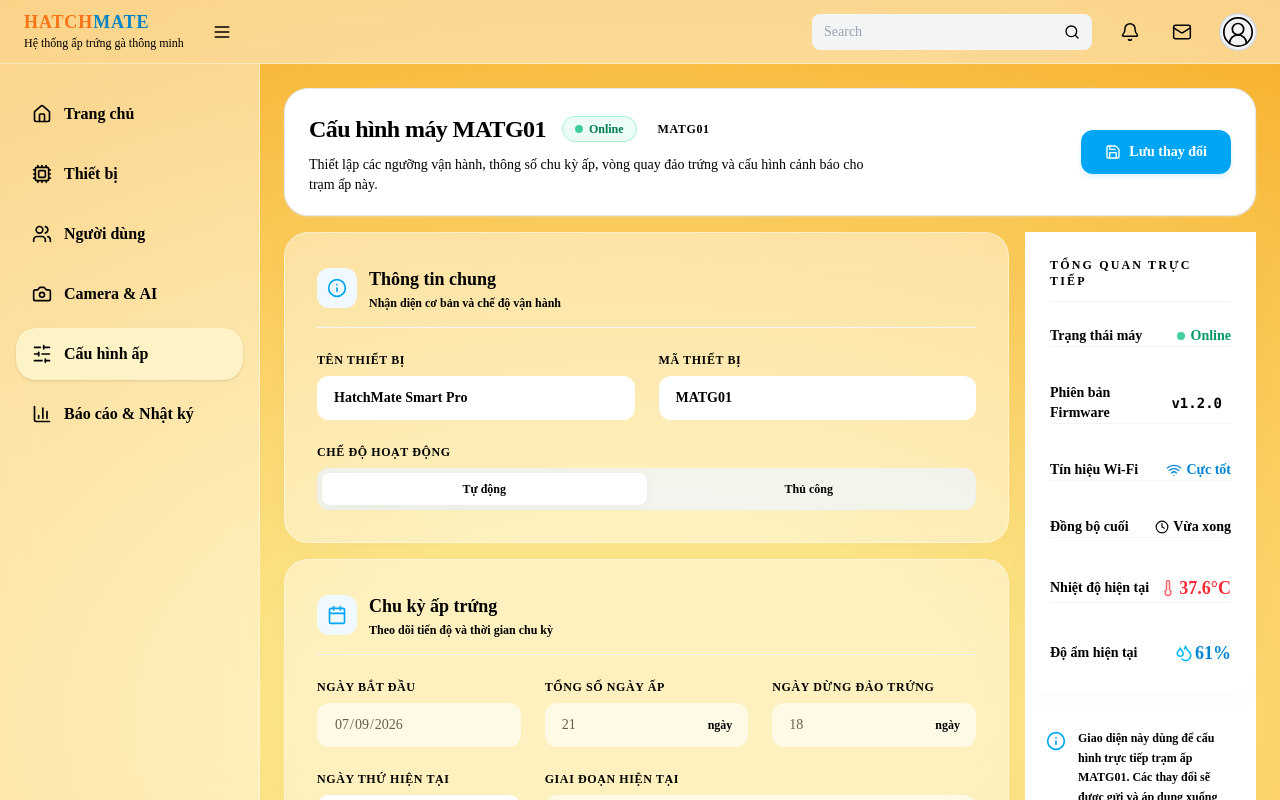
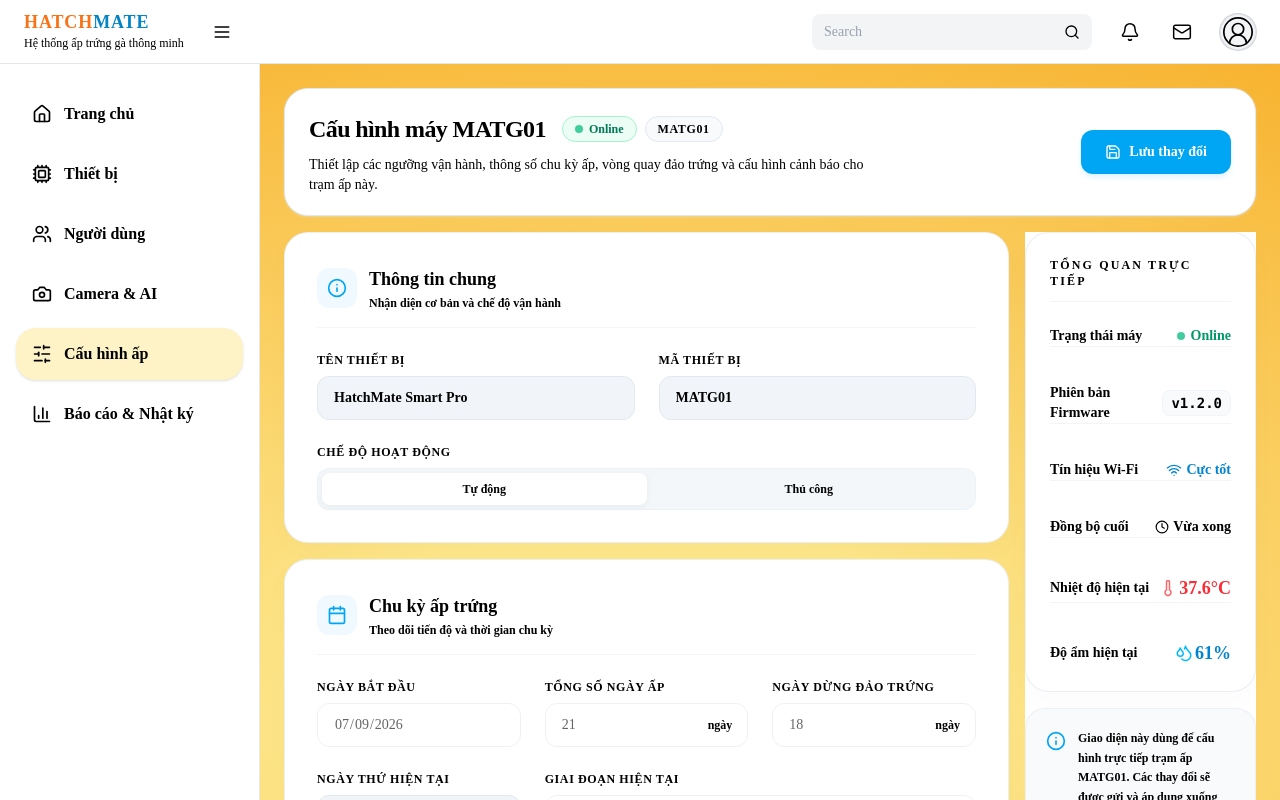
Before and after one commit to NhuYtech/hatchmateweb, a Next.js app: page /settings in a window 1280 px wide. Built offline with nearby package versions, Linux system fonts and the light colour scheme; no server answers; the database is empty.

Commit message:
feat: completely remove global glassmorphism transparency theme overrides for solid colors

```diff
--- a/app/globals.css
+++ b/app/globals.css
@@ -72,51 +72,7 @@ body {
   }
 }
 
-/* ==========================================
-   GLOBAL GLASSMORPHISM THEME OVERRIDES
-   ========================================== */
 
-/* Áp dụng kính mờ cho Sidebar, Topbar, Thẻ Card và Khung nội dung trắng */
-.bg-white,
-.bg-white\/95,
-div[class*="bg-gradient-to-br"] {
-  background-color: rgba(255, 255, 255, 0.45) !important;
-  background-image: none !important; /* Tắt dải gradient đục của thẻ KPI */
-  backdrop-filter: blur(16px) !important;
-  -webkit-backdrop-filter: blur(16px) !important;
-  border-color: rgba(255, 255, 255, 0.4) !important;
-}
-
-/* Tinh chỉnh các phần tử phụ: Bảng dữ liệu, hàng, bộ lọc */
-.bg-slate-50,
-.bg-slate-50\/50,
-.bg-slate-100,
-tr.border-b {
-  background-color: rgba(255, 255, 255, 0.25) !important;
-  border-color: rgba(255, 255, 255, 0.2) !important;
-}
-
-/* Đồng bộ màu trắng tinh cho ô nhập liệu, bộ chọn, nhãn bọc tìm kiếm và ô thông tin tĩnh */
-html body input:not(.bg-transparent),
-html body select,
-html body button.bg-slate-50,
-html body a.bg-slate-50,
-html body label.bg-slate-50\/50,
-html body div.bg-slate-50\/50,
-html body select.bg-slate-50\/50,
-html body select.bg-slate-50\/40,
-html body select.bg-slate-50\/30,
-html body div.bg-slate-100 {
-  background-color: #ffffff !important;
-  background: #ffffff !important;
-  backdrop-filter: none !important;
-  -webkit-backdrop-filter: none !important;
-}
-
-button.bg-slate-50:hover,
-a.bg-slate-50:hover {
-  background-color: rgba(255, 255, 255, 0.6) !important;
-}
 
 /* ==========================================
    GHI ĐÈ TOÀN BỘ CHỮ MÀU XÁM THÀNH ĐEN TUYỀN (TRIỆT ĐỂ)
@@ -218,16 +174,16 @@ html.dark body header {
 html.dark .bg-white,
 html.dark .bg-white\/95,
 html.dark div[class*="bg-gradient-to-br"] {
-  background-color: rgba(15, 23, 42, 0.65) !important;
-  border-color: rgba(255, 255, 255, 0.1) !important;
+  background-color: #1e293b !important;
+  border-color: #334155 !important;
 }
 
 html.dark .bg-slate-50,
 html.dark .bg-slate-50\/50,
 html.dark .bg-slate-100,
 html.dark tr.border-b {
-  background-color: rgba(15, 23, 42, 0.45) !important;
-  border-color: rgba(255, 255, 255, 0.08) !important;
+  background-color: #0f172a !important;
+  border-color: #1e293b !important;
 }
 
 html.dark body input:not(.bg-transparent),
```
